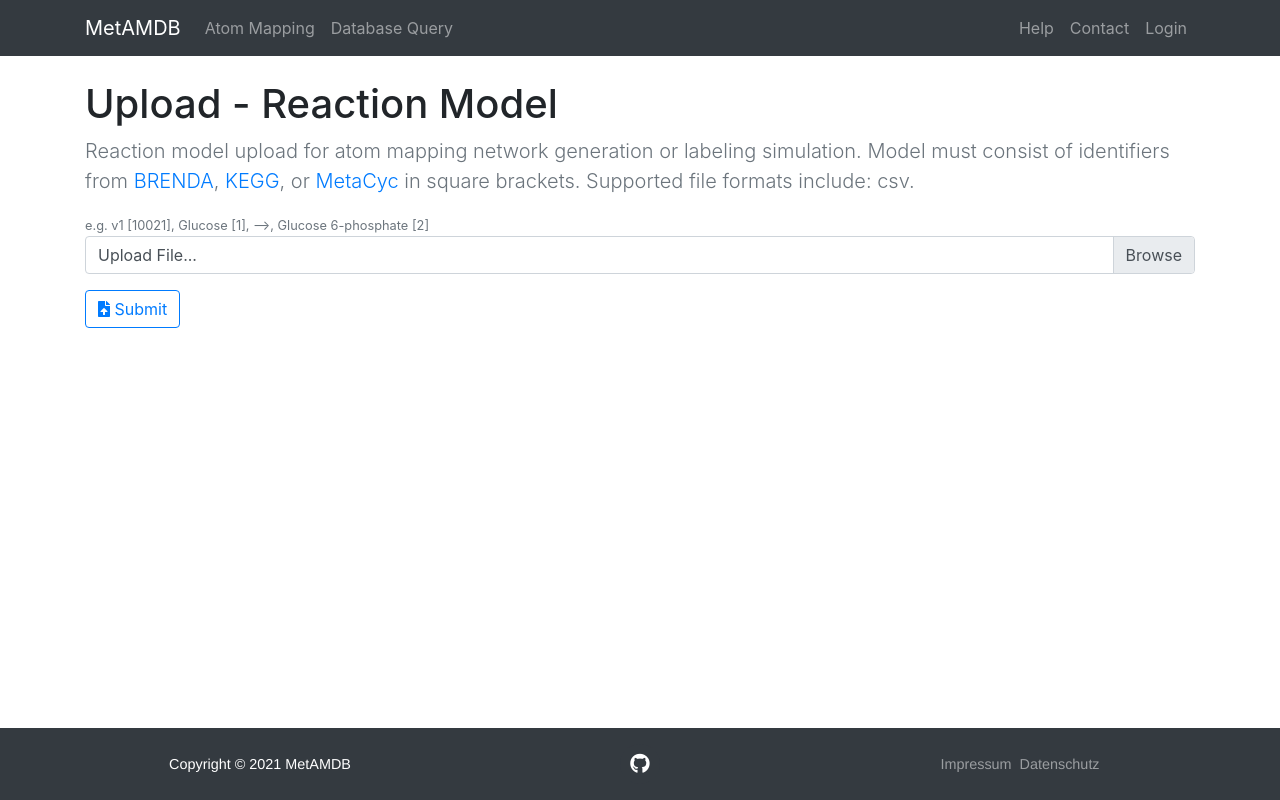
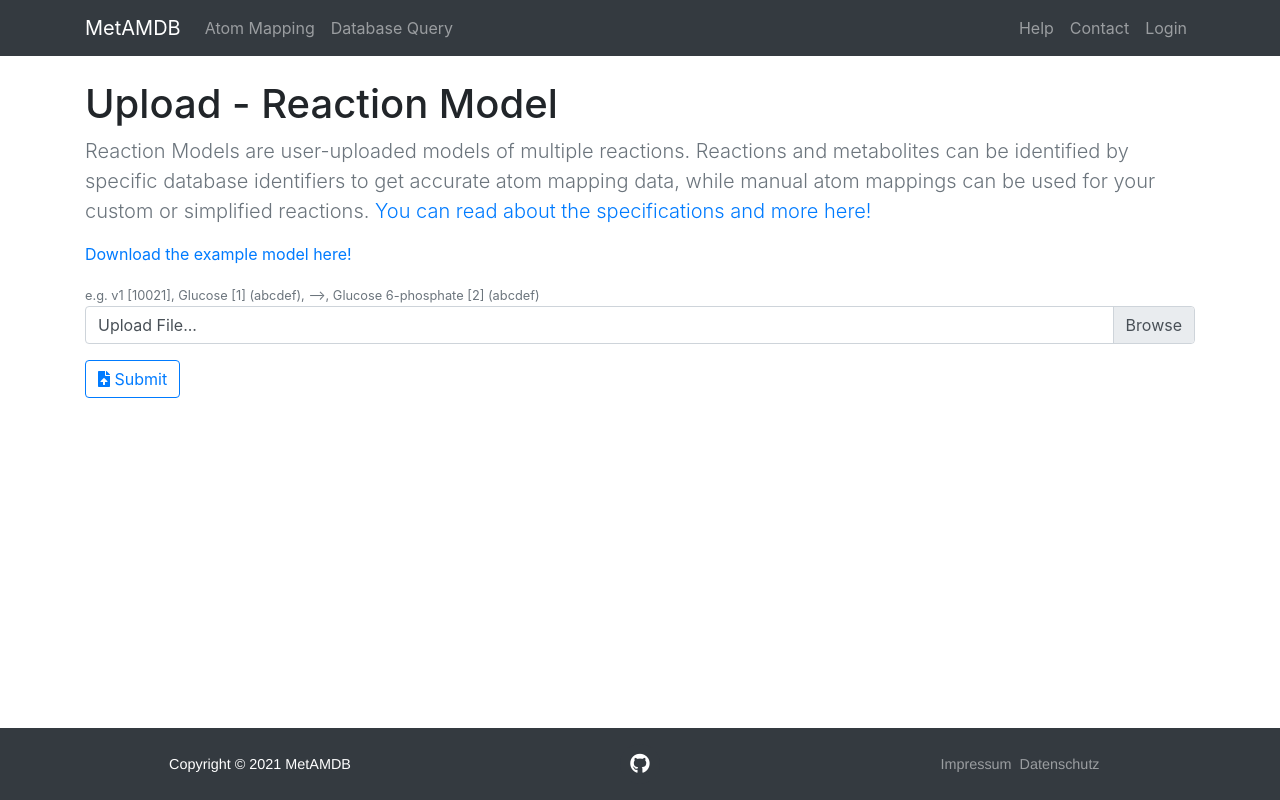
Before and after one commit to metamdb/metamdb, a React (Create React App) app in the folder client/: page /atom-mapping in a window 1280 px wide. Built offline with nearby package versions, Linux system fonts and the light colour scheme.

Commit message:
update reaction model text

```diff
--- a/client/src/components/upload/ReactionModelUpload.jsx
+++ b/client/src/components/upload/ReactionModelUpload.jsx
@@ -13,35 +13,27 @@ const ReactionModelUpload = (props) => {
     <div className="reaction-file-upload">
       <h1>Upload - Reaction Model</h1>
       <p className="lead text-muted">
-        Reaction model upload for atom mapping network generation or labeling
-        simulation. Model must consist of identifiers from{" "}
+        Reaction Models are user-uploaded models of multiple reactions.
+        Reactions and metabolites can be identified by specific database
+        identifiers to get accurate atom mapping data, while manual atom
+        mappings can be used for your custom or simplified reactions.{" "}
         <a
-          href="https://www.brenda-enzymes.org/"
+          href="https://collinstark.github.io/metamdb-docs/reaction-model"
           target="_blank"
           rel="noopener noreferrer"
         >
-          BRENDA
+          You can read about the specifications and more here!
         </a>
-        ,{" "}
-        <a
-          href="https://www.genome.jp/kegg/"
-          target="_blank"
-          rel="noopener noreferrer"
-        >
-          KEGG
+      </p>
+      <p>
+        <a href="https://collinstark.github.io/metamdb-docs/assets/files/example_model-89c060de55622eeeb376a7111a2802ef.csv">
+          Download the example model here!
         </a>
-        , or{" "}
-        <a
-          href="https://metacyc.org/"
-          target="_blank"
-          rel="noopener noreferrer"
-        >
-          MetaCyc
-        </a>{" "}
-        in square brackets. Supported file formats include: csv.
       </p>
+
       <small className="text-muted">
-        e.g. v1 [10021], Glucose [1], -->, Glucose 6-phosphate [2]
+        e.g. v1 [10021], Glucose [1] (abcdef), -->, Glucose 6-phosphate [2]
+        (abcdef)
       </small>
       <FileUploadContainer {...initialState} />
     </div>
```
